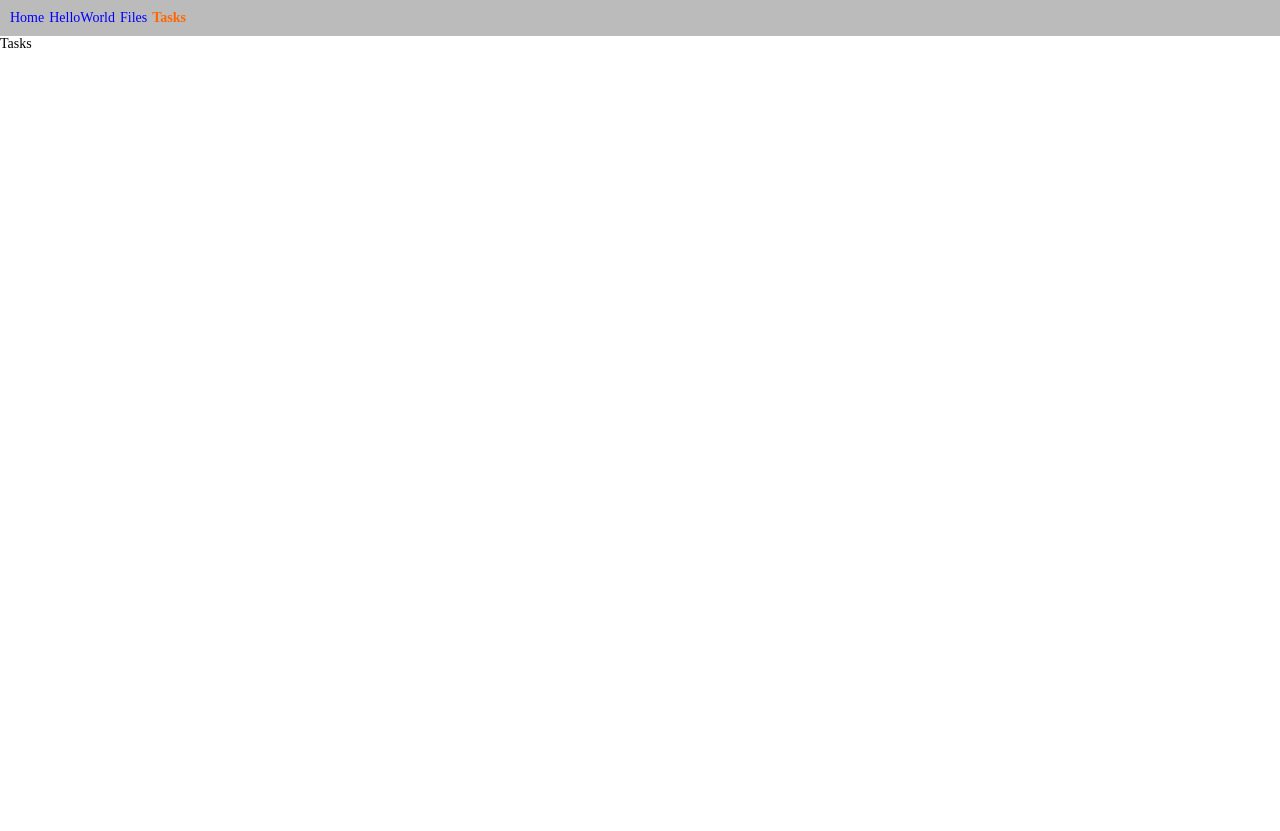
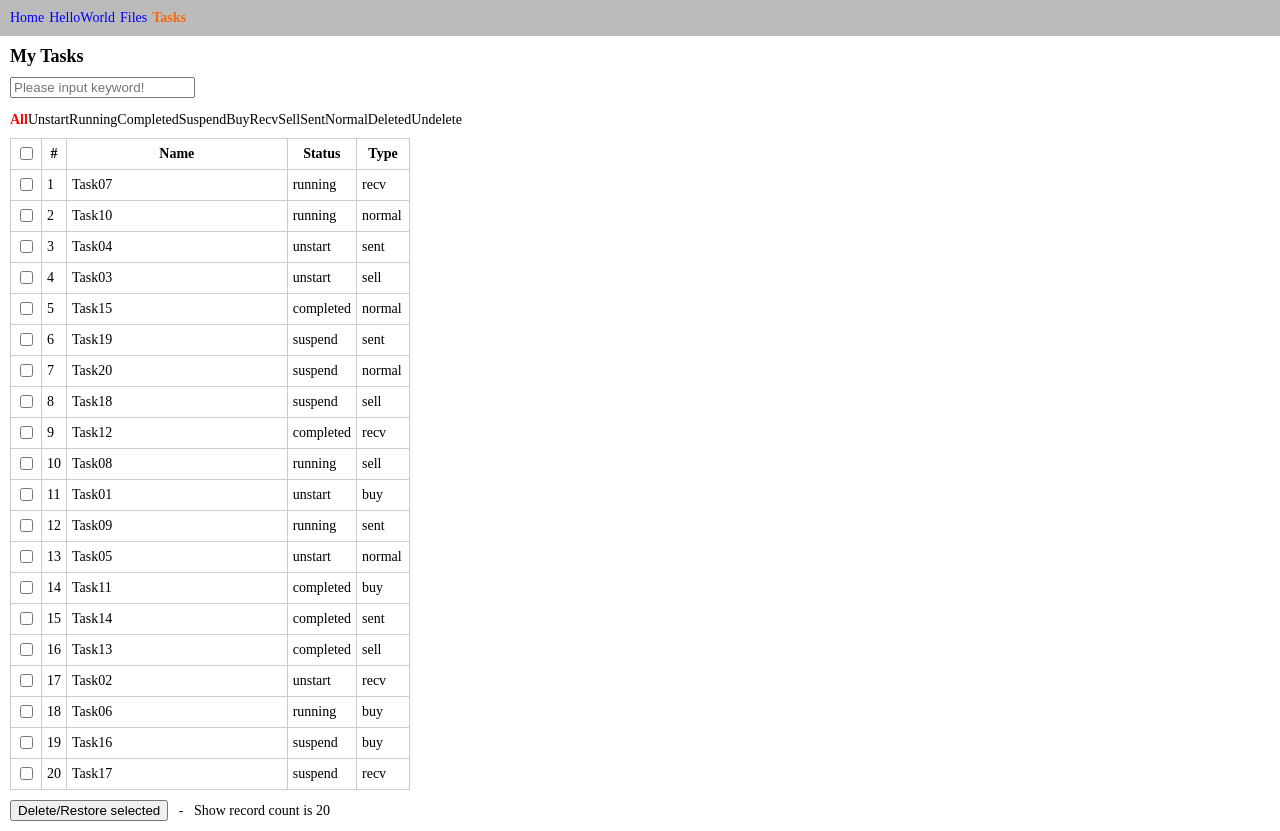
Before and after one commit to talent518/vue-demo, a Vue app in the folder vue-cli/: page /tasks in a window 1280 px wide. Before the commit the page ends 800 px from the top, so only its background shows below. Built offline with nearby package versions, Linux system fonts and the light colour scheme; what vue-resource would draw is missing.

Commit message:
不使用vuex进行多状态切换/筛选。

```diff
--- a/vue-cli/src/components/Tasks.vue
+++ b/vue-cli/src/components/Tasks.vue
@@ -1,23 +1,184 @@
 <template>
 	<div class="m-tasks">
-		Tasks
+		<h1>My Tasks</h1>
+		<input type="text" v-model="keyword" placeholder="Please input keyword!" />
+		<p class="filter">
+			<span @click="selectAll" :class="{actived:status.all && type.all && removed.all}">All</span>
+			<span @click="selectStatus('unstart')" :class="{actived:status.unstart}" title="Status">Unstart</span>
+			<span @click="selectStatus('running')" :class="{actived:status.running}" title="Status">Running</span>
+			<span @click="selectStatus('completed')" :class="{actived:status.completed}" title="Status">Completed</span>
+			<span @click="selectStatus('suspend')" :class="{actived:status.suspend}" title="Status">Suspend</span>
+			<span @click="selectType('buy')" :class="{actived:type.buy}" title="Type">Buy</span>
+			<span @click="selectType('recv')" :class="{actived:type.recv}" title="Type">Recv</span>
+			<span @click="selectType('sell')" :class="{actived:type.sell}" title="Type">Sell</span>
+			<span @click="selectType('sent')" :class="{actived:type.sent}" title="Type">Sent</span>
+			<span @click="selectType('normal')" :class="{actived:type.normal}" title="Type">Normal</span>
+			<span @click="selectSingle(removed,'deleted')" :class="{actived:removed.deleted}" title="Remove">Deleted</span>
+			<span @click="selectSingle(removed,'undelete')" :class="{actived:removed.undelete}" title="Remove">Undelete</span>
+		</p>
+		<table>
+			<thead>
+				<tr>
+					<th class="chk"><input type="checkbox" v-model="isSelectedAll" /></th>
+					<th class="id">#</th>
+					<th class="name">Name</th>
+					<th class="status">Status</th>
+					<th class="type">Type</th>
+				</tr>
+			</thead>
+			<tbody id='j-tasks-tbody'>
+				<tr v-for="(task,id) in tasks" v-if="filter(task)" :class="{deleted:task.removed}">
+					<td class="chk"><input type="checkbox" :checked="task.checked" v-model="task.checked" /></td>
+					<td class="id">{{id+1}}</td>
+					<td class="name">{{task.name}}</td>
+					<td class="status">{{task.status}}</td>
+					<td class="type">{{task.type}}</td>
+				</tr>
+			</tbody>
+			<tfoot>
+				<tr ref="noneData">
+					<td colspan="5" style="text-align:center;">None data</td>
+				</tr>
+			</tfoot>
+		</table>
+		<button @click="deleteSelected"><template v-if="removed.all">Delete/Restore</template><template v-else-if="removed.deleted">Restore</template><template v-else>Delete</template> selected</button>
+		&nbsp; - &nbsp;
+		Show record count is <span id="j-tasks-shows"></span>
 	</div>
 </template>
 
 <script>
-import store from '@/stores/tasks';
+function fillFalse() {
+	for(let _ in arguments){
+		let o = arguments[_];
+		for(let k in o) {
+			if(k !== 'all') o[k] = false;
+		}
+	}
+}
+function hasTrue(o, v) {
+	for(let k in o) {
+		if(k !== 'all' && o[k]) return true;
+	}
+
+	return false;
+}
 
 export default {
 	name: 'Tasks',
-	store,
 	data() {
+		let tasks = [
+			{name:'Task01',status:'unstart',type:'buy',checked:false,removed:false,rnd:Math.random()},
+			{name:'Task02',status:'unstart',type:'recv',checked:false,removed:false,rnd:Math.random()},
+			{name:'Task03',status:'unstart',type:'sell',checked:false,removed:false,rnd:Math.random()},
+			{name:'Task04',status:'unstart',type:'sent',checked:false,removed:false,rnd:Math.random()},
+			{name:'Task05',status:'unstart',type:'normal',checked:false,removed:false,rnd:Math.random()},
+			{name:'Task06',status:'running',type:'buy',checked:false,removed:false,rnd:Math.random()},
+			{name:'Task07',status:'running',type:'recv',checked:false,removed:false,rnd:Math.random()},
+			{name:'Task08',status:'running',type:'sell',checked:false,removed:false,rnd:Math.random()},
+			{name:'Task09',status:'running',type:'sent',checked:false,removed:false,rnd:Math.random()},
+			{name:'Task10',status:'running',type:'normal',checked:false,removed:false,rnd:Math.random()},
+			{name:'Task11',status:'completed',type:'buy',checked:false,removed:false,rnd:Math.random()},
+			{name:'Task12',status:'completed',type:'recv',checked:false,removed:false,rnd:Math.random()},
+			{name:'Task13',status:'completed',type:'sell',checked:false,removed:false,rnd:Math.random()},
+			{name:'Task14',status:'completed',type:'sent',checked:false,removed:false,rnd:Math.random()},
+			{name:'Task15',status:'completed',type:'normal',checked:false,removed:false,rnd:Math.random()},
+			{name:'Task16',status:'suspend',type:'buy',checked:false,removed:false,rnd:Math.random()},
+			{name:'Task17',status:'suspend',type:'recv',checked:false,removed:false,rnd:Math.random()},
+			{name:'Task18',status:'suspend',type:'sell',checked:false,removed:false,rnd:Math.random()},
+			{name:'Task19',status:'suspend',type:'sent',checked:false,removed:false,rnd:Math.random()},
+			{name:'Task20',status:'suspend',type:'normal',checked:false,removed:false,rnd:Math.random()},
+		];
+		tasks.sort(function(a,b) {
+			if(a.rnd>b.rnd)
+				return 1;
+			else if(a.rnd == b.rnd)
+				return 0;
+			else
+				return -1;
+		});
 		return {
+			inputText: '',
+			tasks,
+			isSelectedAll: false,
+			status: {all:true,unstart:false,running:false,completed:false,suspend:false},
+			type: {all:true,buy:false,recv:false,sell:false,sent:false,normal:false},
+			removed: {all:true,deleted:false,undelete:false},
+			keyword: ''
+		};
+	},
+	methods: {
+		selectAll: function() {
+			fillFalse(this.status,this.type,this.removed);
+			this.status.all = this.type.all = this.removed.all = true;
+		},
+		selectStatus: function(status) {
+			this.status[status] = !this.status[status];
+			this.status.all = !hasTrue(this.status);
+		},
+		selectType: function(type) {
+			this.type[type] = !this.type[type];
+			this.type.all = !hasTrue(this.type);
+		},
+		selectSingle: function(option,key) {
+			let val = option[key];
+			fillFalse(option);
+			option[key] = !val;
+			option.all = !hasTrue(option);
+		},
+		filter: function(task) {
+			return (this.removed.all || this.removed.undelete && !task.removed || this.removed.deleted && task.removed) && (this.status.all || this.status[task.status]) && (this.type.all || this.type[task.type]) && (!this.keyword || task.name.indexOf(this.keyword)>-1);
+		},
+		deleteSelected: function() {
+			let self = this;
+			this.tasks.forEach(function(task) {
+				if(!task.checked) return;
 
-		};
+				if(task.removed)
+					task.removed = false;
+				else
+					task.removed = self.filter(task);
+
+				task.checked = false;
+			});
+			this.isSelectedAll = false;
+		},
+		updateShows: function() {
+			let n = document.getElementById('j-tasks-tbody').children.length;
+			document.getElementById('j-tasks-shows').innerHTML = n;
+			this.$refs.noneData.style = n ? 'display:none' : '';
+		}
+	},
+	watch: {
+		isSelectedAll: function(newval) {
+			let self = this;
+			this.tasks.forEach(function(v) {
+				if(self.filter(v)) v.checked = newval;
+			});
+		}
+	},
+	mounted: function() {
+		this.updateShows();
+	},
+	updated: function() {
+		this.updateShows();
 	}
 }
 </script>
 
 <style>
-.m-tasks {}
+.m-tasks{padding:10px;}
+.m-tasks>h1{margin-bottom:10px;}
+.m-tasks>.filter{margin-bottom:10px;}
+.m-tasks>.filter>*{cursor:pointer;}
+.m-tasks>.filter>.actived{font-weight:bold;color:red;}
+.m-tasks table{margin-bottom:10px;min-width:400px;}
+.m-tasks table,.m-tasks th,.m-tasks td{padding:5px;border:1px #ccc solid;border-collapse:collapse;}
+.m-tasks table tr>.chk{width:10px;}
+.m-tasks table tr>.id{width:10px;white-space:nowrap;}
+.m-tasks table tr>.name{}
+.m-tasks table tr>.status{width:4em;}
+.m-tasks table tr>.type{width:3em;}
+.m-tasks tr.deleted{color:#666;}
+.m-tasks tr.deleted>.name{text-decoration:line-through black;}
 </style>
```
